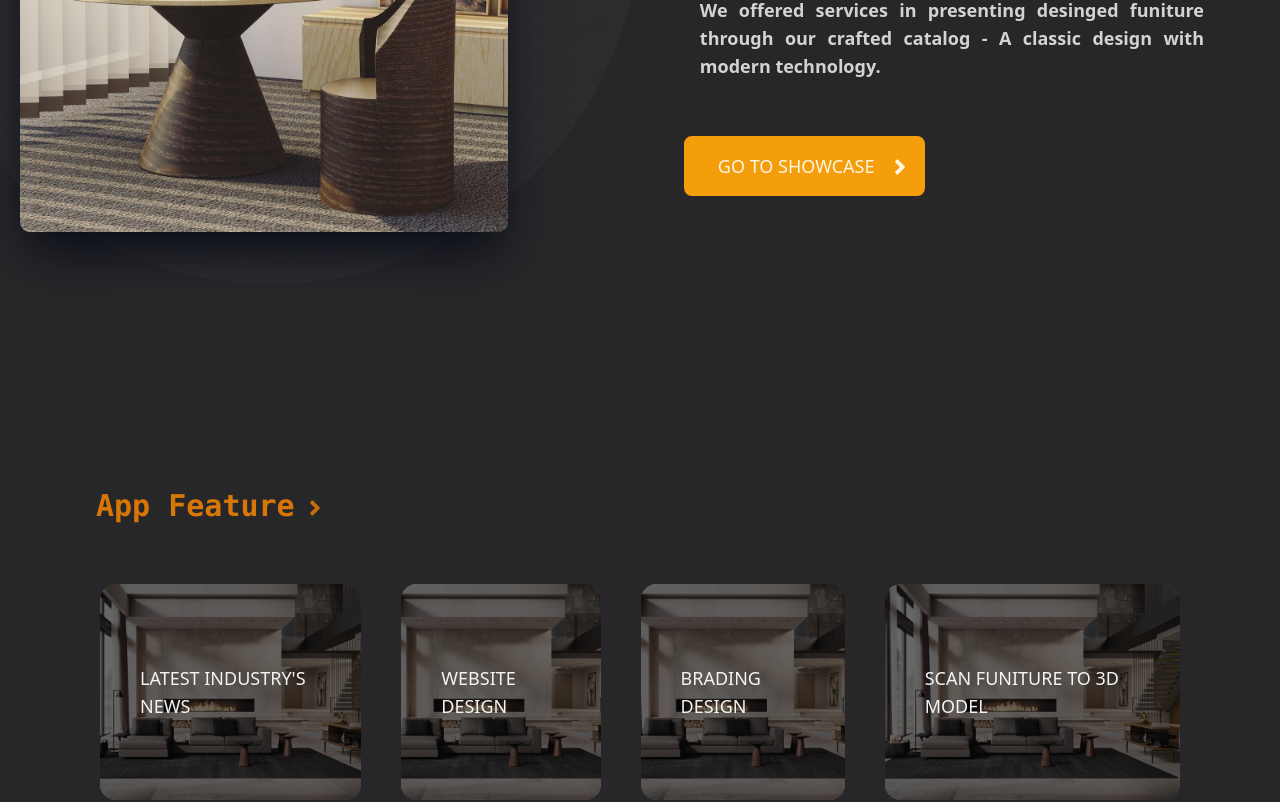
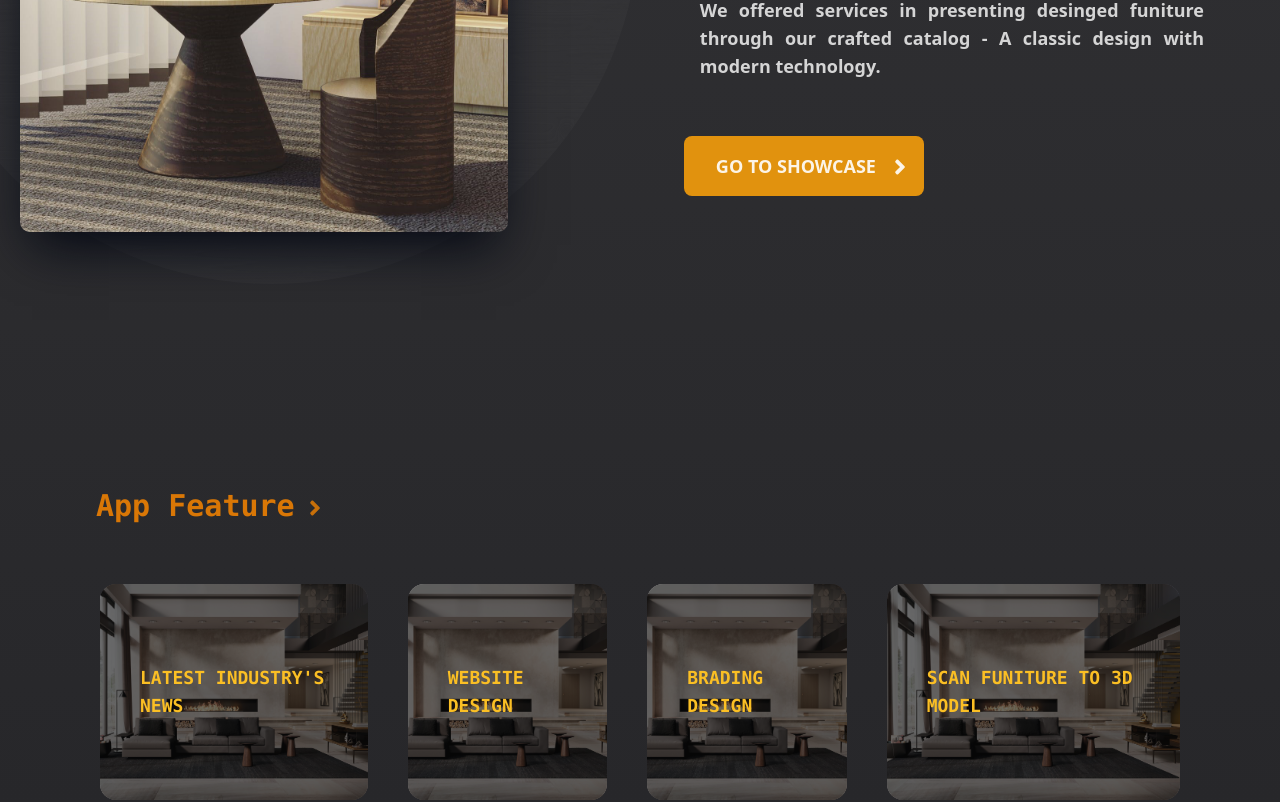
Before and after one commit to namke-dev/ThreeD-Catalog, a Next.js app: page /home in a window 1280 px wide. Shown: the part 520-1322 px from the top of the page. Built offline with nearby package versions, Linux system fonts and the light colour scheme; no server answers.

Commit message:
add style bacground

```diff
--- a/src/components/layouts/HomePageIntro.jsx
+++ b/src/components/layouts/HomePageIntro.jsx
@@ -49,11 +49,17 @@ export default function HomePageIntro() {
         </div>
         <div className="flex flex-col md:w-1/2 md:mx-14 mx-8 z-20  md:mt-30 mt-36 md:mt-10">
           <div
-            className="text-5xl md:text-6xl text-amber-700
+            className="text-5xl md:text-6xl
+            text-amber-800
+            dark:text-amber-700
            font-thin font-sans"
           >
             We present your{" "}
-            <div className="text-amber-500 font-mono font-semibold pt-6">
+            <div
+              className="
+              text-amber-600
+              dark:text-amber-500 font-mono font-semibold pt-6"
+            >
               Designed funiture
             </div>
           </div>
@@ -61,7 +67,11 @@ export default function HomePageIntro() {
             className="w-full text-lg md:text-justify md:mt-24 mt-12 mb-14 pl-14
           flex flex-col gap-4"
           >
-            <p className="font-medium text-2xl mb-2 text-amber-500">
+            <p
+              className="font-medium text-2xl mb-2
+              text-amber-600
+              dark:text-amber-500"
+            >
               Virtual Reality Showroom - Where Style Meets Innovation!
             </p>
             <p>
@@ -73,12 +83,17 @@ export default function HomePageIntro() {
           <Link href="/show-case">
             <button
               className="h-[60px] px-10
-              border-2
+              border-amber-400
               dark:border-amber-500
+
               dark:text-white/90
               dark:hover:bg-amber-500
-              bg-amber-500
-              text-white
+
+              bg-amber-400
+              dark:bg-amber-500/90
+
+              text-amber-900
+              dark:text-white
               flex flex-row items-center justify-center
               group
               rounded-lg
@@ -90,10 +105,11 @@ export default function HomePageIntro() {
                 md:-translate-x-2
                 md:group-hover:translate-x-0
                 transition-transform
-                font-medium rounded-md
+                rounded-md
                 font-sans
                 group-hover:text-black
-                text-sm md:text-lg"
+                text-sm md:text-lg
+                font-bold"
               >
                 GO TO SHOWCASE
               </span>
--- a/src/components/layouts/Layout.jsx
+++ b/src/components/layouts/Layout.jsx
@@ -7,15 +7,15 @@ export default function Layout({ children, className }) {
   return (
     <div
       className={`
-      dark:bg-gradient-to-b dark:from-zinc-800 dark:via-zinc-800 dark:to-zinc-950
-      bg-gradient-to-br from-gray-100 via-amber-300/10 to-neutral-100
+      dark:bg-gradient-to-b dark:from-zinc-800/95 dark:via-zinc-800 dark:to-zinc-900
+      bg-gradient-to-br from-stone-300/50 via-amber-500/15 to-yellow-600/30
       text-black/80
       dark:text-white/80 ${className}`}
     >
       <Navbar />
       <div className="max-w-[1400px] m-auto md:pt-10 md:pb-20">{children}</div>
       <Footer />
-      <ThemeSwitch />
+      {/* <ThemeSwitch /> */}
     </div>
   );
 }
--- a/src/pages/home.js
+++ b/src/pages/home.js
@@ -82,20 +82,21 @@ function FeatureCart({ children }) {
       className="py-20 w-auto
       px-10
       flex
-      text-zinc-100
+      text-amber-400
       justify-center items-center
       rounded-2xl
       uppercase
-      font-medium
+      font-bold
       text-lg
       hover:scale-110
       duration-500
       transition-transform
       hover:text-white
+      font-mono
       "
       style={backgroundImageStyle}
     >
-      <div className="bg-neutral-950/60 rounded-2xl w-full h-full absolute top-0"></div>
+      <div className="bg-neutral-950/60 rounded-2xl w-full h-full absolute top-0 z-30"></div>
       <div className="z-30">{children}</div>
     </div>
   );
```
